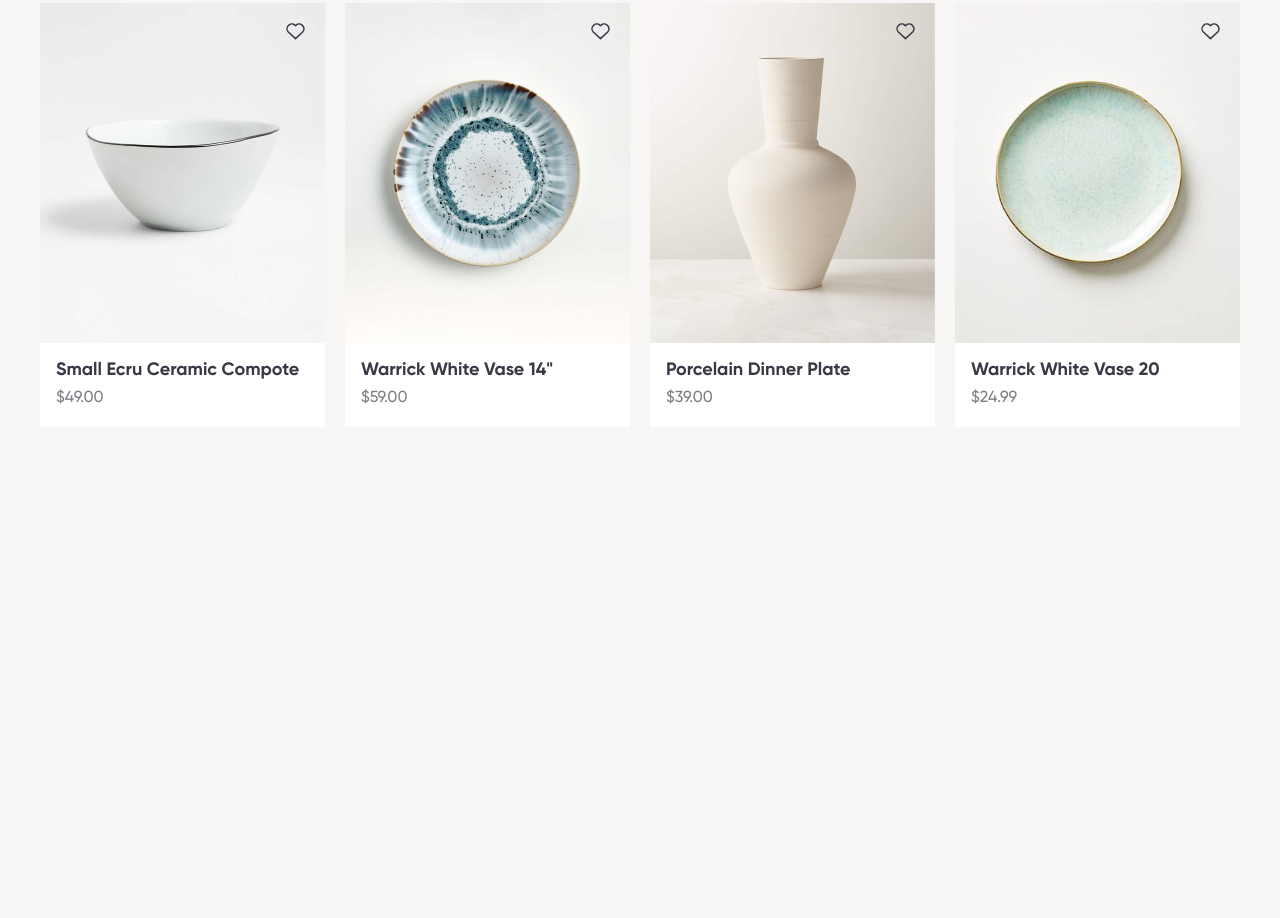
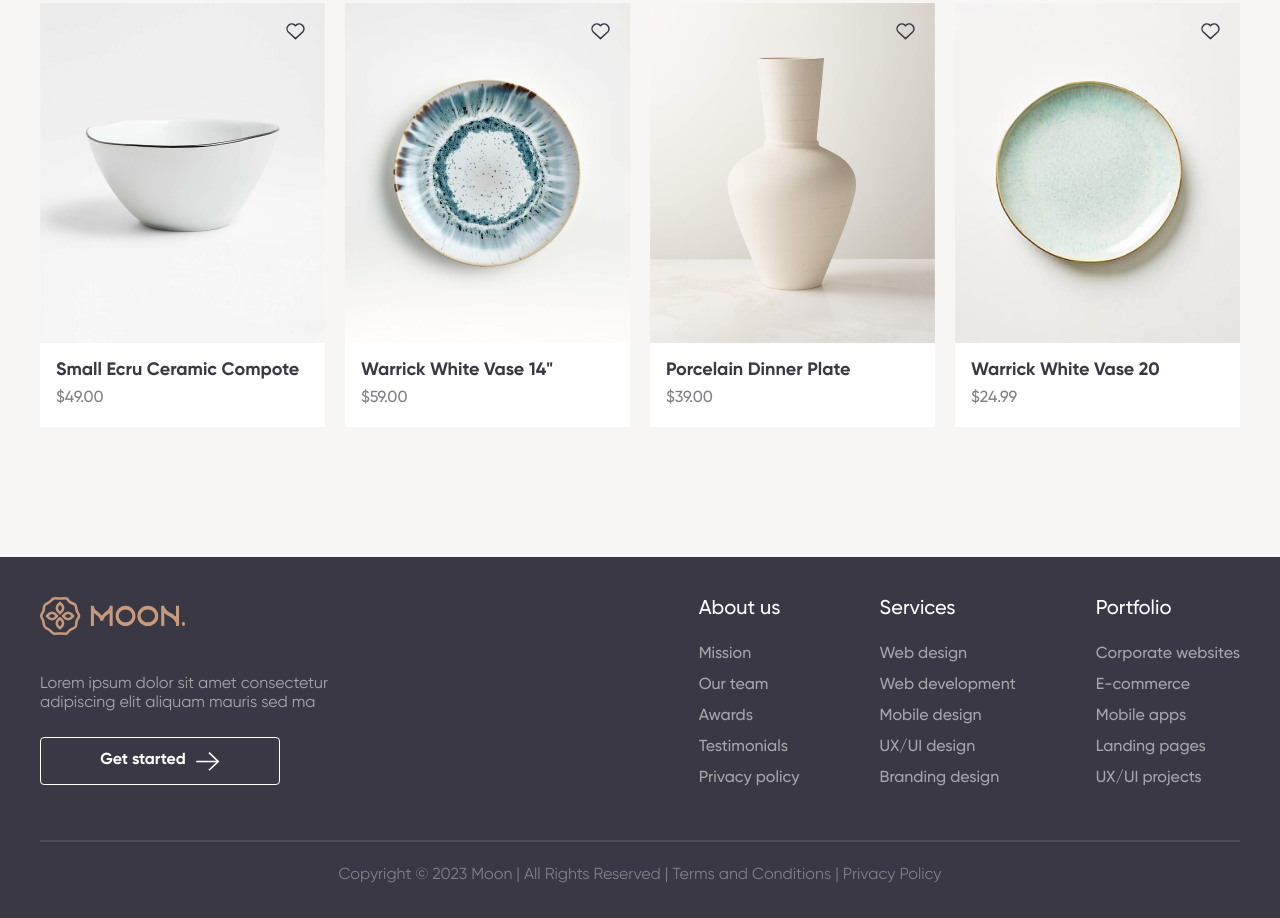
Before and after one commit to ArtErusov/moonReapeat, a plain HTML site: page index.html in a window 1280 px wide. Shown: the part 972-1890 px from the top of the page. Before the commit the page ends 1399 px from the top, so only its background shows below. Drawn offline with Linux system fonts and the light colour scheme.

Commit message:
made a footer

```diff
--- a/index.html
+++ b/index.html
@@ -244,5 +244,62 @@
             </div>
         </section>
     </main>
+ <!-- ============================================footer=============================================== -->
+    <footer class="fillingFooter">
+        <div class="footer container">
+            <div class="footer__flex">
+                <div class="footer__info">
+                    <a href="#"><img src="./assets/img/logoFooter.svg" alt=""></a>
+                    <p class="footer__info-text">Lorem ipsum dolor sit amet consectetur adipiscing elit aliquam mauris sed ma</p>
+                    <div class="footer__info-btn">
+                        <p>Get started</p>
+                        <svg width="24" height="19" viewBox="0 0 23 19" fill="none" xmlns="http://www.w3.org/2000/svg">
+                            <path d="M20.6444 10L1 10" stroke-width="1.5" stroke-linecap="square" stroke-linejoin="round"/>
+                            <path d="M13 2L21.3111 9.93333L13 17.8667" stroke-width="1.5" stroke-linecap="square"/>
+                        </svg>
+                    </div>
+                </div>
+                <nav>
+                    <ul class="footer__nav">
+                        <li>
+                            <ul>
+                                <li class="footer__nav-title">About us</li>
+                                <li class="footer__nav-link"><a href="#">Mission</a></li>
+                                <li class="footer__nav-link"><a href="#">Our team</a></li>
+                                <li class="footer__nav-link"><a href="#">Awards</a></li>
+                                <li class="footer__nav-link"><a href="#">Testimonials</a></li>
+                                <li class="footer__nav-link"><a href="#">Privacy policy</a></li>
+                            </ul>
+                        </li>
+                        <li>
+                            <ul>
+                                <li class="footer__nav-title">Services</li>
+                                <li class="footer__nav-link"><a href="#">Web design</a></li>
+                                <li class="footer__nav-link"><a href="#">Web development</a></li>
+                                <li class="footer__nav-link"><a href="#">Mobile design</a></li>
+                                <li class="footer__nav-link"><a href="#">UX/UI design</a></li>
+                                <li class="footer__nav-link"><a href="#">Branding design</a></li>
+                            </ul>
+                        </li>
+                        <li>
+                            <ul>
+                                <li class="footer__nav-title">Portfolio</li>
+                                <li class="footer__nav-link"><a href="#">Corporate websites</a></li>
+                                <li class="footer__nav-link"><a href="#">E-commerce</a></li>
+                                <li class="footer__nav-link"><a href="#">Mobile apps</a></li>
+                                <li class="footer__nav-link"><a href="#">Landing pages</a></li>
+                                <li class="footer__nav-link"><a href="#">UX/UI projects</a></li>
+                            </ul>
+                        </li>
+                    </ul>
+                </nav>
+            </div>
+            <div class="footer__bottom">
+                <div></div>
+                <p>Copyright © 2023 Moon | All Rights Reserved | Terms and Conditions | Privacy Policy</p>
+            </div>
+        </div>
+    </footer>
+
 </body>
 </html>
--- /dev/null
+++ b/styles/scss/footer.scss
@@ -0,0 +1,88 @@
+.fillingFooter {
+  width: 100%;
+  height: 361px;
+  background-color: var(--black);
+  margin-top: 130px;
+  color: #fff;
+}
+
+.footer {
+    &__flex{
+        display: flex;
+        justify-content: space-between;
+    }
+  &__info {
+    img {
+      margin-top: 40px;
+    }
+    &-text {
+      width: 304px;
+      margin-top: 40px;
+      color: var(--gray);
+    }
+    &-btn {
+      margin-top: 24px;
+      display: flex;
+      gap: 10px;
+      justify-content: center;
+      width: 240px;
+      height: 48px;
+      border-radius: 4px;
+      border: 1px solid #fff;
+      cursor: pointer;
+      &:hover {
+        transition: 0.3s;
+        border: 1px solid var(--brown);
+
+        p {
+          transition: 0.3s;
+          color: var(--brown);
+        }
+        svg {
+          transition: 0.3s;
+          stroke: var(--brown);
+        }
+      }
+      p {
+        margin-top: 12px;
+        font-weight: 600;
+      }
+      svg {
+        stroke: #fff;
+      }
+    }
+  }
+  &__nav{
+    margin-top: 40px;
+    display: flex;
+    &-title{
+        margin-left: 80px;
+        margin-bottom: 24px;
+        font-size: 20px;
+        font-weight: 500;
+    }
+    &-link{
+        margin-bottom: 12px;
+        margin-left: 80px;
+        font-weight: 500;
+        color: var(--gray);
+        &:hover{
+            transition: 0.5s;
+            color: #fff;
+        }
+    }
+  }
+  &__bottom{
+    text-align: center;
+    div{
+     width: 100%;
+     margin: 40px auto 0;
+     height: 2px;
+    background-color:#4d4a59 ;
+    }
+    p{
+        margin-top: 24px;
+        color: var(--gray-dark) ;
+    }
+  }
+}
--- a/styles/scss/styles.scss
+++ b/styles/scss/styles.scss
@@ -2,6 +2,7 @@
 @import './main.scss';
 @import './reset.scss';
 @import './header.scss';
+@import './footer.scss';
 
 :root {
     --black:#3A3845;
```
Also changed, not shown: assets/img/logoFooter.svg (added), styles/css/styles.css, 1 other file.
